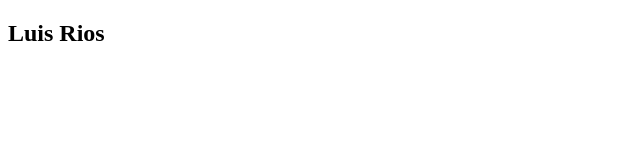
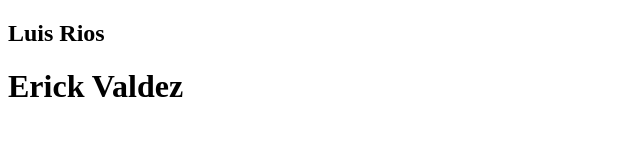
Before and after one commit to Luisriosca/squad-4, a plain HTML site: page index.html in a window 1280 px wide. Shown: the whole page, without its empty margins (0-640 px from the left). Drawn offline with Linux system fonts and the light colour scheme.

Commit message:
se agrego erick al equipo

```diff
--- a/index.html
+++ b/index.html
@@ -8,5 +8,8 @@
 </head>
 <body>
     <h2>Luis Rios</h2>
+
+    <h1>Erick Valdez</h1>
+
 </body>
 </html>
```
